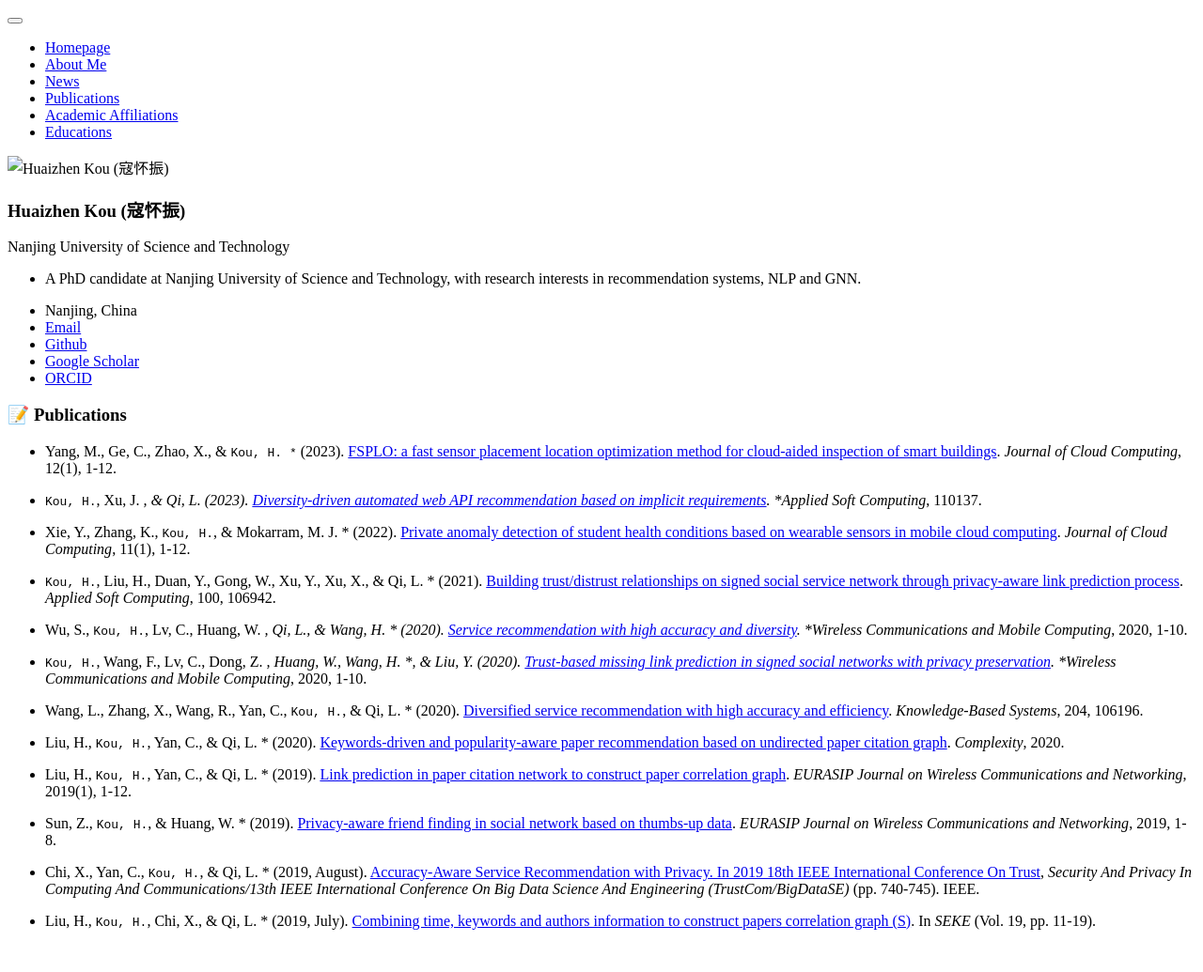
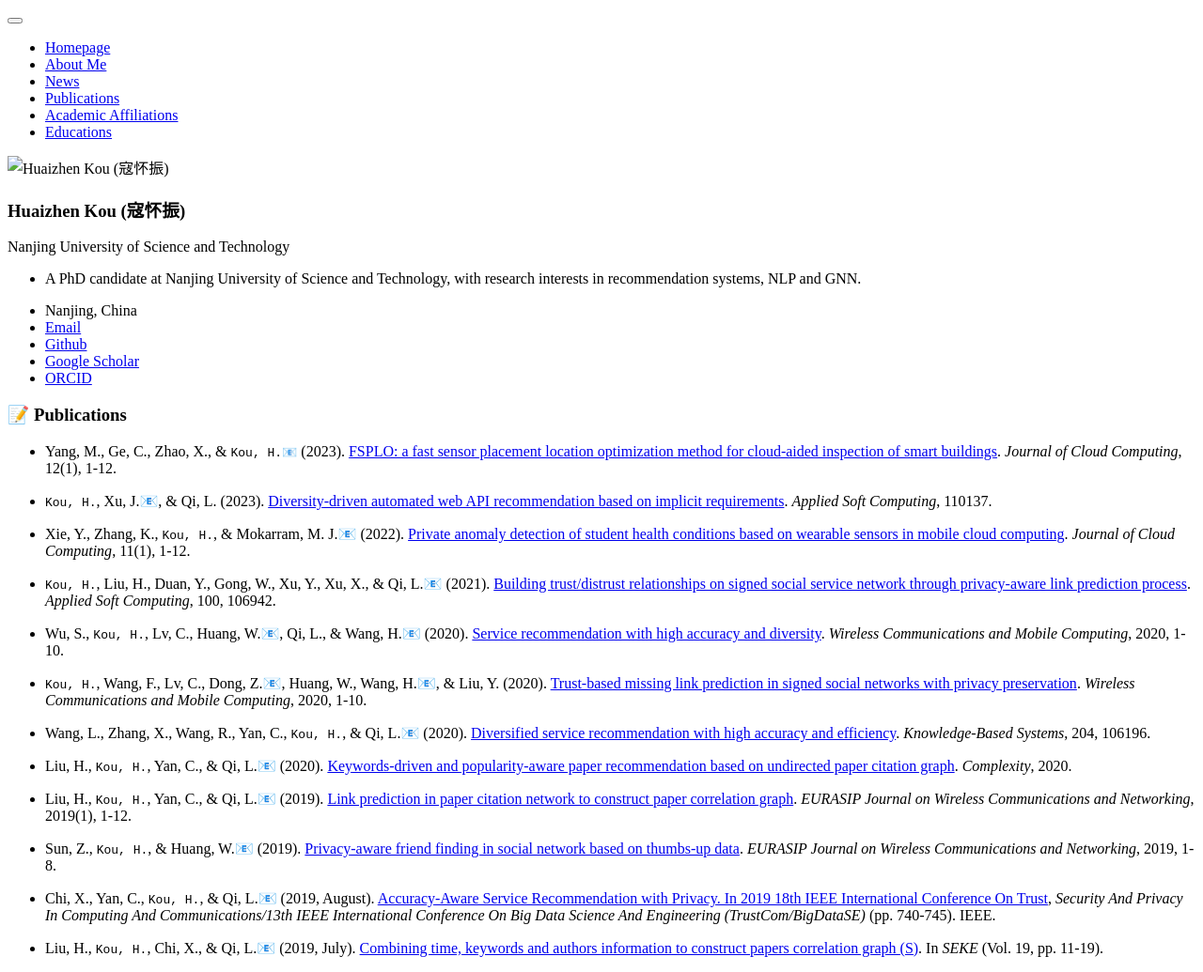
Before and after one commit to huaizhenkou/huaizhenkou.github.io, a Jekyll site: the page built from _pages/includes/pub.md, in a window 1280 px wide. Shown: the whole page at 94% size. Built offline with Jekyll 4.4.1, drawn with Linux system fonts in a browser that asks for light colours; our own code applies the rules of GitHub Pages for plain Markdown files; before the commit the page ends 1006 px from its top, so only the background shows below that.

Commit message:
Update pub.md

```diff
--- a/_pages/includes/pub.md
+++ b/_pages/includes/pub.md
@@ -1,26 +1,26 @@
 
 # 📝 Publications
 
-- Yang, M., Ge, C., Zhao, X., &#38; `Kou, H. *` (2023). [FSPLO: a fast sensor placement location optimization method for cloud-aided inspection of smart buildings](https://doi.org/10.1186/s13677-023-00410-0). *Journal of Cloud Computing*, 12(1), 1-12.
+- Yang, M., Ge, C., Zhao, X., &#38; `Kou, H.📧` (2023). [FSPLO: a fast sensor placement location optimization method for cloud-aided inspection of smart buildings](https://doi.org/10.1186/s13677-023-00410-0). *Journal of Cloud Computing*, 12(1), 1-12.
 
-- `Kou, H.`, Xu, J. *, & Qi, L. (2023). [Diversity-driven automated web API recommendation based on implicit requirements](https://doi.org/10.1016/j.asoc.2023.110137). *Applied Soft Computing*, 110137.
+- `Kou, H.`, Xu, J.📧, & Qi, L. (2023). [Diversity-driven automated web API recommendation based on implicit requirements](https://doi.org/10.1016/j.asoc.2023.110137). *Applied Soft Computing*, 110137.
 
-- Xie, Y., Zhang, K., `Kou, H.`, & Mokarram, M. J. * (2022). [Private anomaly detection of student health conditions based on wearable sensors in mobile cloud computing](https://doi.org/10.1186/s13677-022-00300-x). *Journal of Cloud Computing*, 11(1), 1-12.
+- Xie, Y., Zhang, K., `Kou, H.`, & Mokarram, M. J.📧 (2022). [Private anomaly detection of student health conditions based on wearable sensors in mobile cloud computing](https://doi.org/10.1186/s13677-022-00300-x). *Journal of Cloud Computing*, 11(1), 1-12.
 
-- `Kou, H.`, Liu, H., Duan, Y., Gong, W., Xu, Y., Xu, X., & Qi, L. * (2021). [Building trust/distrust relationships on signed social service network through privacy-aware link prediction process](https://doi.org/10.1016/j.asoc.2020.106942). *Applied Soft Computing*, 100, 106942.
+- `Kou, H.`, Liu, H., Duan, Y., Gong, W., Xu, Y., Xu, X., & Qi, L.📧 (2021). [Building trust/distrust relationships on signed social service network through privacy-aware link prediction process](https://doi.org/10.1016/j.asoc.2020.106942). *Applied Soft Computing*, 100, 106942.
 
-- Wu, S., `Kou, H.`, Lv, C., Huang, W. *, Qi, L., & Wang, H. * (2020). [Service recommendation with high accuracy and diversity](https://doi.org/10.1155/2020/8822992). *Wireless Communications and Mobile Computing*, 2020, 1-10.
+- Wu, S., `Kou, H.`, Lv, C., Huang, W.📧, Qi, L., & Wang, H.📧 (2020). [Service recommendation with high accuracy and diversity](https://doi.org/10.1155/2020/8822992). *Wireless Communications and Mobile Computing*, 2020, 1-10.
 
-- `Kou, H.`, Wang, F., Lv, C., Dong, Z. *, Huang, W., Wang, H. *, & Liu, Y. (2020). [Trust-based missing link prediction in signed social networks with privacy preservation](https://doi.org/10.1155/2020/8849536). *Wireless Communications and Mobile Computing*, 2020, 1-10.
+- `Kou, H.`, Wang, F., Lv, C., Dong, Z.📧, Huang, W., Wang, H.📧, & Liu, Y. (2020). [Trust-based missing link prediction in signed social networks with privacy preservation](https://doi.org/10.1155/2020/8849536). *Wireless Communications and Mobile Computing*, 2020, 1-10.
 
-- Wang, L., Zhang, X., Wang, R., Yan, C., `Kou, H.`, & Qi, L. * (2020). [Diversified service recommendation with high accuracy and efficiency](https://doi.org/10.1016/j.knosys.2020.106196). *Knowledge-Based Systems*, 204, 106196.
+- Wang, L., Zhang, X., Wang, R., Yan, C., `Kou, H.`, & Qi, L.📧 (2020). [Diversified service recommendation with high accuracy and efficiency](https://doi.org/10.1016/j.knosys.2020.106196). *Knowledge-Based Systems*, 204, 106196.
 
-- Liu, H., `Kou, H.`, Yan, C., & Qi, L. * (2020). [Keywords-driven and popularity-aware paper recommendation based on undirected paper citation graph](https://doi.org/10.1155/2020/2085638). *Complexity*, 2020.
+- Liu, H., `Kou, H.`, Yan, C., & Qi, L.📧 (2020). [Keywords-driven and popularity-aware paper recommendation based on undirected paper citation graph](https://doi.org/10.1155/2020/2085638). *Complexity*, 2020.
 
-- Liu, H., `Kou, H.`, Yan, C., & Qi, L. * (2019). [Link prediction in paper citation network to construct paper correlation graph](https://doi.org/10.1186/s13638-019-1561-7). *EURASIP Journal on Wireless Communications and Networking*, 2019(1), 1-12.
+- Liu, H., `Kou, H.`, Yan, C., & Qi, L.📧 (2019). [Link prediction in paper citation network to construct paper correlation graph](https://doi.org/10.1186/s13638-019-1561-7). *EURASIP Journal on Wireless Communications and Networking*, 2019(1), 1-12.
 
-- Sun, Z., `Kou, H.`, & Huang, W. * (2019). [Privacy-aware friend finding in social network based on thumbs-up data](https://doi.org/10.1186/s13638-019-1538-6). *EURASIP Journal on Wireless Communications and Networking*, 2019, 1-8.
+- Sun, Z., `Kou, H.`, & Huang, W.📧 (2019). [Privacy-aware friend finding in social network based on thumbs-up data](https://doi.org/10.1186/s13638-019-1538-6). *EURASIP Journal on Wireless Communications and Networking*, 2019, 1-8.
 
-- Chi, X., Yan, C., `Kou, H.`, & Qi, L. * (2019, August). [Accuracy-Aware Service Recommendation with Privacy. In 2019 18th IEEE International Conference On Trust](https://doi.org/10.1109/TrustCom/BigDataSE.2019.00106), *Security And Privacy In Computing And Communications/13th IEEE International Conference On Big Data Science And Engineering (TrustCom/BigDataSE)* (pp. 740-745). IEEE.
+- Chi, X., Yan, C., `Kou, H.`, & Qi, L.📧 (2019, August). [Accuracy-Aware Service Recommendation with Privacy. In 2019 18th IEEE International Conference On Trust](https://doi.org/10.1109/TrustCom/BigDataSE.2019.00106), *Security And Privacy In Computing And Communications/13th IEEE International Conference On Big Data Science And Engineering (TrustCom/BigDataSE)* (pp. 740-745). IEEE.
 
-- Liu, H., `Kou, H.`, Chi, X., & Qi, L. * (2019, July). [Combining time, keywords and authors information to construct papers correlation graph (S)](https://www.researchgate.net/profile/Hanwen-Liu-7/publication/335155070_Combining_time_keywords_and_authors_information_to_construct_papers_correlation_graph_S/links/60595d39458515e834645299/Combining-time-keywords-and-authors-information-to-construct-papers-correlation-graph-S.pdf). In *SEKE* (Vol. 19, pp. 11-19).
+- Liu, H., `Kou, H.`, Chi, X., & Qi, L.📧 (2019, July). [Combining time, keywords and authors information to construct papers correlation graph (S)](https://www.researchgate.net/profile/Hanwen-Liu-7/publication/335155070_Combining_time_keywords_and_authors_information_to_construct_papers_correlation_graph_S/links/60595d39458515e834645299/Combining-time-keywords-and-authors-information-to-construct-papers-correlation-graph-S.pdf). In *SEKE* (Vol. 19, pp. 11-19).
```
